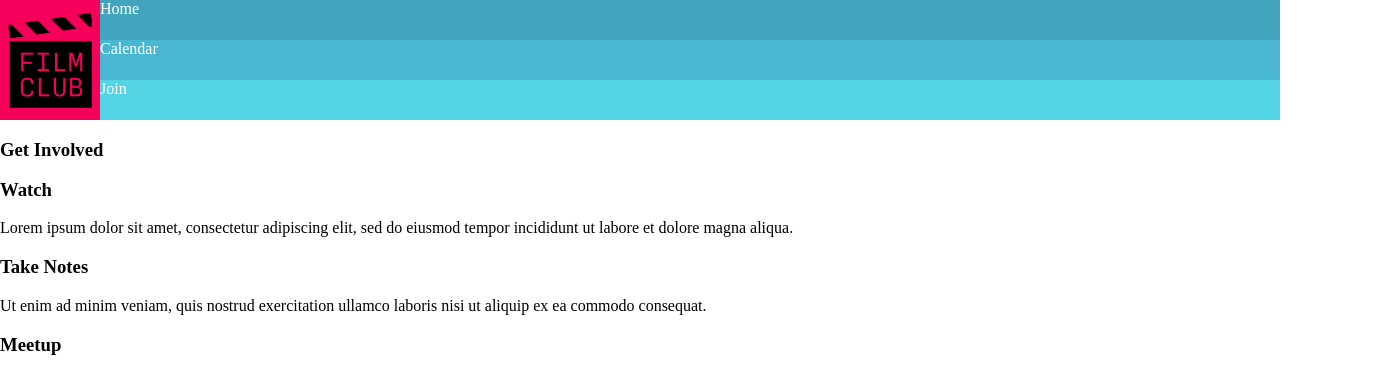
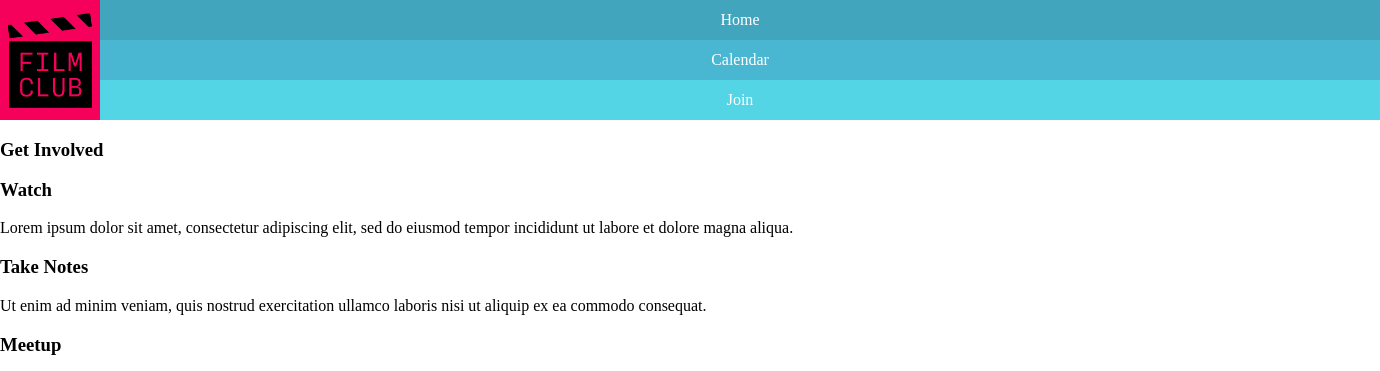
Before and after one commit to DoyleJM80/Film-Club---week-2-project, a plain HTML site: page index.html in a window 1280 px wide. Shown: the top 371 px of the page, 1380 px wide, since content can reach past the window. Drawn offline with Linux system fonts and the light colour scheme.

Commit message:
styled header

```diff
--- a/css/main.css
+++ b/css/main.css
@@ -19,6 +19,13 @@ copyright text: #FFFFFF
 
 /*header*/
 
+header {
+  display: flex;
+  flex-direction: column;
+  flex-wrap: wrap;
+  height: 120px;
+}
+
 .icon-container {
   background-color: #F5005B;
   height: 120px;
@@ -27,6 +34,13 @@ copyright text: #FFFFFF
   flex-direction: column;
   justify-content: space-around;
   float: left;
+  flex: 1 1 90%;
+}
+
+header div {
+  display: flex;
+  flex-direction: column;
+  justify-content: space-around;
 }
 
 .icon {
@@ -35,27 +49,40 @@ copyright text: #FFFFFF
   height: 95px;
   background-size: cover;
   background-repeat: no-repeat;
+  background-position: center;
   margin: 0 auto;
 }
 
 .home {
   width: 100vw;
-  height: 40px;
   background-color: rgb(65, 165, 190);
+  flex: 1 1 30%;
 }
 .calendar {
   width: 100vw;
-  height: 40px;
   background-color: rgb(73, 183, 210);
+  flex: 1 1 30%;
 }
 
 .join {
   width: 100vw;
-  height: 40px;
   background-color: rgb(83, 213, 230);
+  flex: 1 1 30%;
 }
 
 a {
   text-decoration: none;
   color: white;
 }
+
+header .home a {
+margin: 0 auto;
+}
+
+header .calendar a {
+  margin: 0 auto;
+}
+
+header .join a {
+  margin: 0 auto;
+}
--- a/index.html
+++ b/index.html
@@ -92,8 +92,8 @@
       <div class="calendar">
         <a href="./calendar/index.html">Calendar</a>
       </div>
-      <div class="Join">
-        <a href="./join/index.html"></a>
+      <div class="join">
+        <a href="./join/index.html">Join</a>
       </div>
       <div class="banner">
         <h4>2017 Film Club</h4>
```
